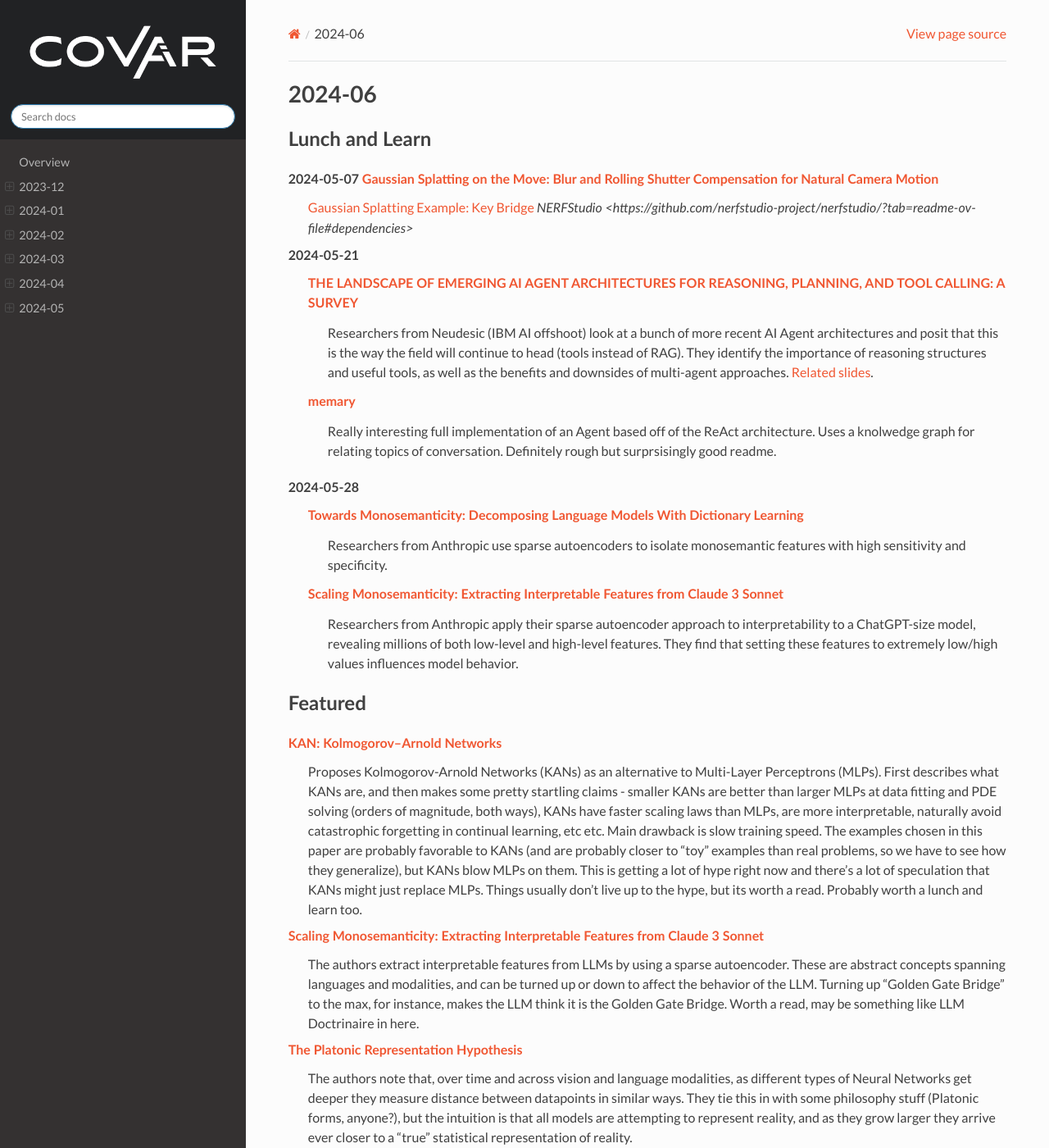
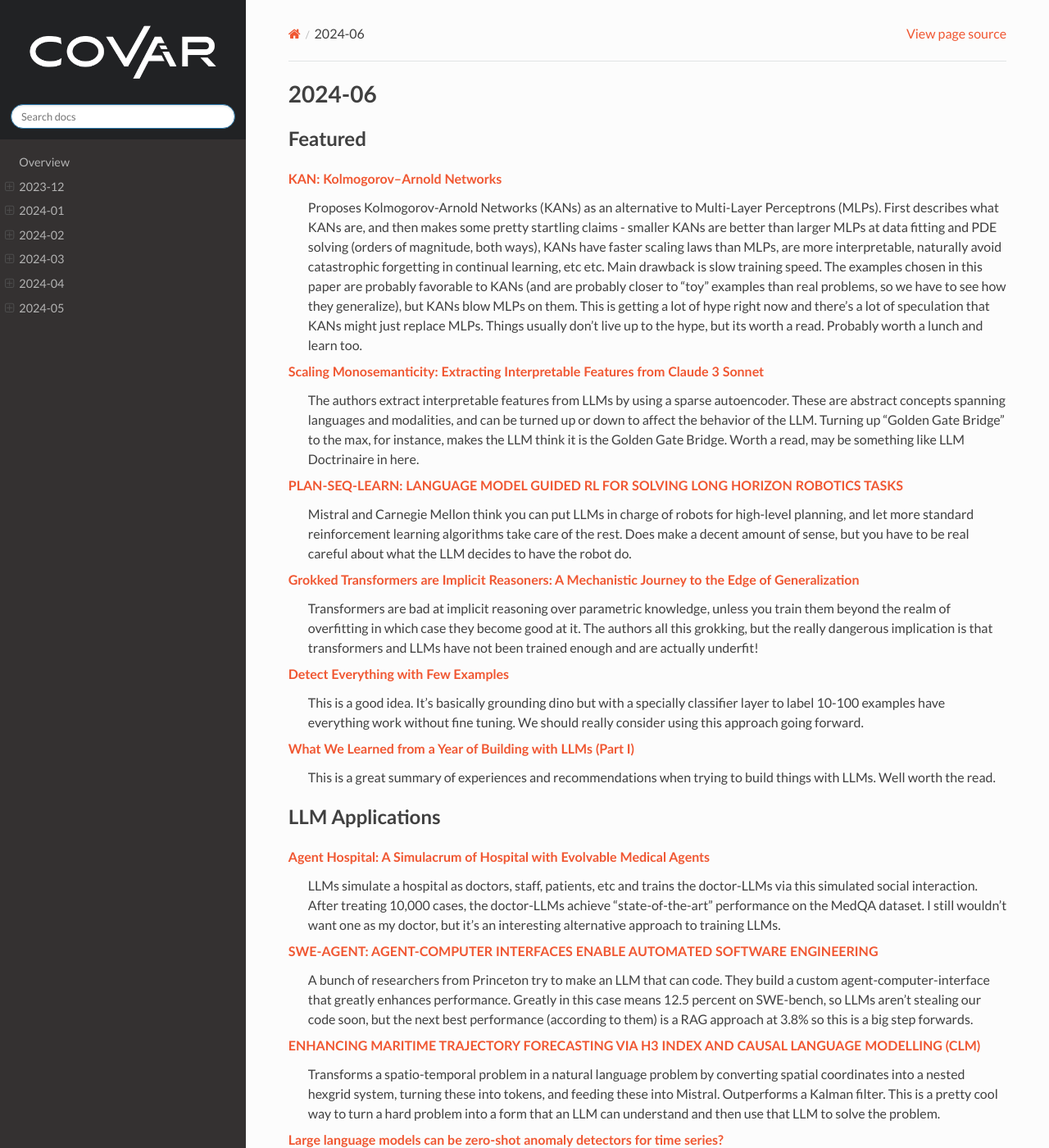
Before and after one commit to covartech/zeitgeist, a Sphinx documentation site: the page built from docs/issues/2024-06.rst, in a window 1280 px wide and 1400 px high. Shown: the whole window at 82% size. Built offline with Sphinx 7.4.7 and the Read the Docs theme 2.0.0, drawn with Linux system fonts in a browser that asks for light colours; some of the changed text lies outside the part shown.

Commit message:
Update 2024_05_31

```diff
--- a/docs/issues/2024-06.rst
+++ b/docs/issues/2024-06.rst
@@ -1,23 +1,5 @@
 2024-06
 =======
-
-Lunch and Learn
----------------
-2024-05-07 `Gaussian Splatting on the Move: Blur and Rolling Shutter Compensation for Natural Camera Motion <https://arxiv.org/abs/2403.13327>`_
-    `Gaussian Splatting Example: Key Bridge <https://voluma.ai/view/jack/test/baltimore>`_ `NERFStudio <https://github.com/nerfstudio-project/nerfstudio/?tab=readme-ov-file#dependencies>`
-
-2024-05-21
-    `THE LANDSCAPE OF EMERGING AI AGENT ARCHITECTURES FOR REASONING, PLANNING, AND TOOL CALLING: A SURVEY <https://arxiv.org/pdf/2404.11584>`_
-        Researchers from Neudesic (IBM AI offshoot) look at a bunch of more recent AI Agent architectures and posit that this is the way the field will continue to head (tools instead of RAG).  They identify the importance of reasoning structures and useful tools, as well as the benefits and downsides of multi-agent approaches.  `Related slides <https://docs.google.com/presentation/d/1RF884dELODX-Yxqbx5J9qJIqEVhcmfLox_jcbc5eG0Q/edit?usp=sharing>`_.
-    `memary <https://github.com/kingjulio8238/memary>`_
-        Really interesting full implementation of an Agent based off of the ReAct architecture.  Uses a knolwedge graph for relating topics of conversation.  Definitely rough but surprsisingly good readme.
-
-2024-05-28
-    `Towards Monosemanticity: Decomposing Language Models With Dictionary Learning <https://transformer-circuits.pub/2023/monosemantic-features>`_
-        Researchers from Anthropic use sparse autoencoders to isolate monosemantic features with high sensitivity and specificity.
-
-    `Scaling Monosemanticity: Extracting Interpretable Features from Claude 3 Sonnet <https://transformer-circuits.pub/2024/scaling-monosemanticity/>`_
-        Researchers from Anthropic apply their sparse autoencoder approach to interpretability to a ChatGPT-size model, revealing millions of both low-level and high-level features. They find that setting these features to extremely low/high values influences model behavior.
 
 Featured
 --------
@@ -27,17 +9,18 @@
 `Scaling Monosemanticity: Extracting Interpretable Features from Claude 3 Sonnet <https://transformer-circuits.pub/2024/scaling-monosemanticity/index.html>`_
     The authors extract interpretable features from LLMs by using a sparse autoencoder.  These are abstract concepts spanning languages and modalities, and can be turned up or down to affect the behavior of the LLM.  Turning up "Golden Gate Bridge" to the max, for instance, makes the LLM think it is the Golden Gate Bridge. Worth a read, may be something like LLM Doctrinaire in here.
 
-`The Platonic Representation Hypothesis <https://arxiv.org/pdf/2405.07987>`_
-    The authors note that, over time and across vision and language modalities, as different types of Neural Networks get deeper they measure distance between datapoints in similar ways.  They tie this in with some philosophy stuff (Platonic forms, anyone?), but the intuition is that all models are attempting to represent reality, and as they grow larger they arrive ever closer to a "true" statistical representation of reality.
-
 `PLAN-SEQ-LEARN: LANGUAGE MODEL GUIDED RL FOR SOLVING LONG HORIZON ROBOTICS TASKS <https://arxiv.org/pdf/2405.01534>`_
     Mistral and Carnegie Mellon think you can put LLMs in charge of robots for high-level planning, and let more standard reinforcement learning algorithms take care of the rest.  Does make a decent amount of sense, but you have to be real careful about what the LLM decides to have the robot do.
 
 `Grokked Transformers are Implicit Reasoners: A Mechanistic Journey to the Edge of Generalization <https://arxiv.org/pdf/2405.15071>`_
-    Transformers are bad at implicit reasoning over parametric knowledge, unless you train them beyond the realm of overfitting in which case they become good at it.  Teh authors all this grokking, but the really dangerous implication is that transformers and LLMs have not been trained enough
+    Transformers are bad at implicit reasoning over parametric knowledge, unless you train them beyond the realm of overfitting in which case they become good at it.  The authors all this grokking, but the really dangerous implication is that transformers and LLMs have not been trained enough and are actually underfit!
 
-`Detect Everything with Few Examples<https://arxiv.org/abs/2309.12969>`_
+`Detect Everything with Few Examples <https://arxiv.org/abs/2309.12969>`_
     This is a good idea. It's basically grounding dino but with a specially classifier layer to label 10-100 examples have everything work without fine tuning. We should really consider using this approach going forward.
+
+`What We Learned from a Year of Building with LLMs (Part I) <https://www.oreilly.com/radar/what-we-learned-from-a-year-of-building-with-llms-part-i/>`_
+    This is a great summary of experiences and recommendations when trying to build things with LLMs. Well worth the read.
+
 
 LLM Applications
 ----
@@ -52,6 +35,9 @@
 
 `Large language models can be zero-shot anomaly detectors for time series? <https://arxiv.org/pdf/2405.14755>`_
     If you configure them right, LLMs can detet anomolies in time series.  This invovle turning time series data into text data and a "prompt-based detection method" for anomoly detection.  Given the sequential nature of transformers, this seems like a cool use case.
+
+`What We Learned from a Year of Building with LLMs (Part I) <https://www.oreilly.com/radar/what-we-learned-from-a-year-of-building-with-llms-part-i/>`_
+    This is a great summary of experiences and recommendations when trying to build things with LLMs. Well worth the read.
 
 LLM Theory
 ----------
@@ -72,6 +58,9 @@
 
 `Grokked Transformers are Implicit Reasoners: A Mechanistic Journey to the Edge of Generalization <https://arxiv.org/pdf/2405.15071>`_
     Transformers are bad at implicit reasoning over parametric knowledge, unless you train them beyond the realm of overfitting in which case they become good at it.  Teh authors all this grokking, but the really dangerous implication is that transformers and LLMs have not been trained enough
+
+`Visual Perception by Large Language Model’s Weights <https://arxiv.org/pdf/2405.20339>`_
+    Existing vision LLMs function by pasting visual and text tokens together.  Instead of doing that, this paper uses an encoder to turn pictures into LLM weight and just puts them directly into the LLM.
 
 Doctrinaire
 -----------
@@ -179,3 +166,23 @@
 
 `Detect Everything with Few Examples <https://arxiv.org/abs/2309.12969>`_
     This is a good idea. It's basically grounding dino but with a specially classifier layer to label 10-100 examples have everything work without fine tuning. We should really consider using this approach going forward.
+
+
+Lunch and Learn
+---------------
+2024-05-07 `Gaussian Splatting on the Move: Blur and Rolling Shutter Compensation for Natural Camera Motion <https://arxiv.org/abs/2403.13327>`_
+    `Gaussian Splatting Example: Key Bridge <https://voluma.ai/view/jack/test/baltimore>`_
+    `NERFStudio <https://github.com/nerfstudio-project/nerfstudio/?tab=readme-ov-file#dependencies>`
+
+2024-05-21
+    `THE LANDSCAPE OF EMERGING AI AGENT ARCHITECTURES FOR REASONING, PLANNING, AND TOOL CALLING: A SURVEY <https://arxiv.org/pdf/2404.11584>`_
+        Researchers from Neudesic (IBM AI offshoot) look at a bunch of more recent AI Agent architectures and posit that this is the way the field will continue to head (tools instead of RAG).  They identify the importance of reasoning structures and useful tools, as well as the benefits and downsides of multi-agent approaches.  `Related slides <https://docs.google.com/presentation/d/1RF884dELODX-Yxqbx5J9qJIqEVhcmfLox_jcbc5eG0Q/edit?usp=sharing>`_.
+    `memary <https://github.com/kingjulio8238/memary>`_
+        Really interesting full implementation of an Agent based off of the ReAct architecture.  Uses a knolwedge graph for relating topics of conversation.  Definitely rough but surprsisingly good readme.
+
+2024-05-28
+    `Towards Monosemanticity: Decomposing Language Models With Dictionary Learning <https://transformer-circuits.pub/2023/monosemantic-features>`_
+        Researchers from Anthropic use sparse autoencoders to isolate monosemantic features with high sensitivity and specificity.
+
+    `Scaling Monosemanticity: Extracting Interpretable Features from Claude 3 Sonnet <https://transformer-circuits.pub/2024/scaling-monosemanticity/>`_
+        Researchers from Anthropic apply their sparse autoencoder approach to interpretability to a ChatGPT-size model, revealing millions of both low-level and high-level features. They find that setting these features to extremely low/high values influences model behavior.
```
Also changed, not shown: other parts of docs/issues/2024-06.rst (+0 -2 lines).
